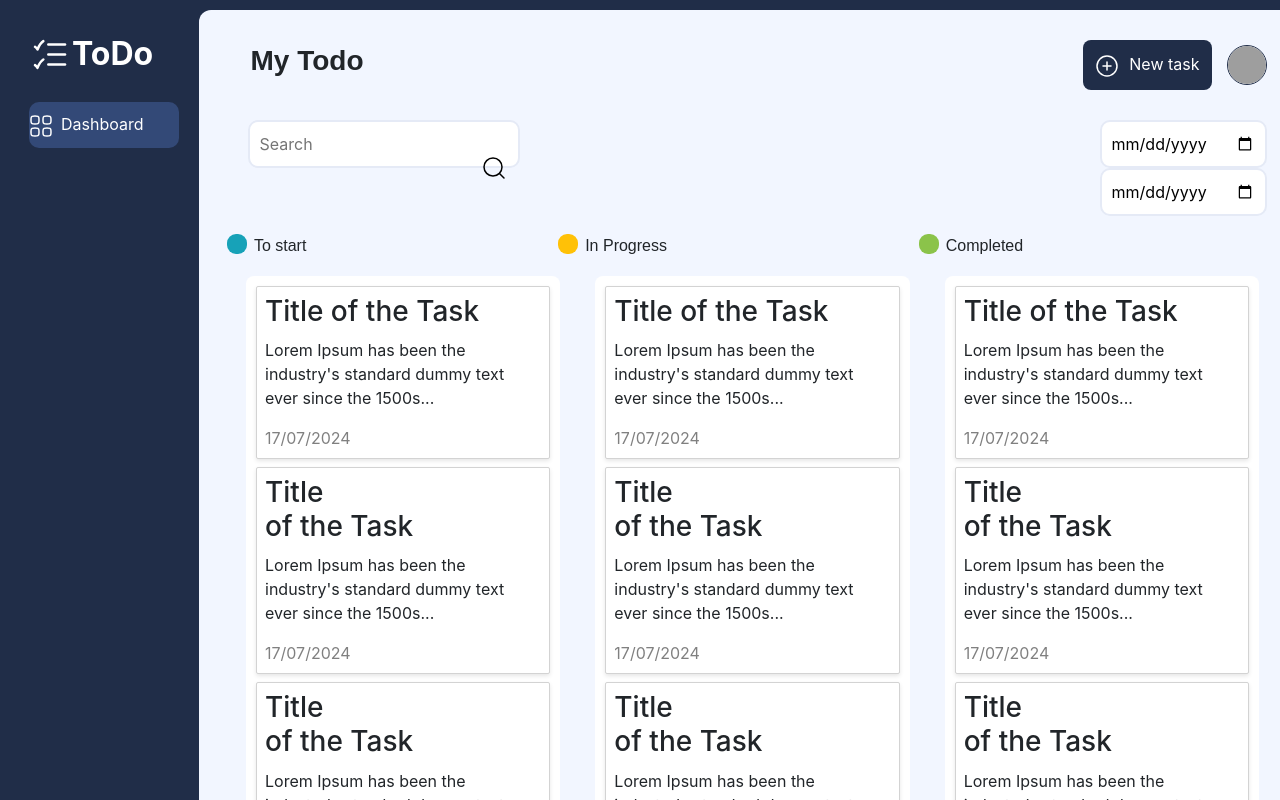
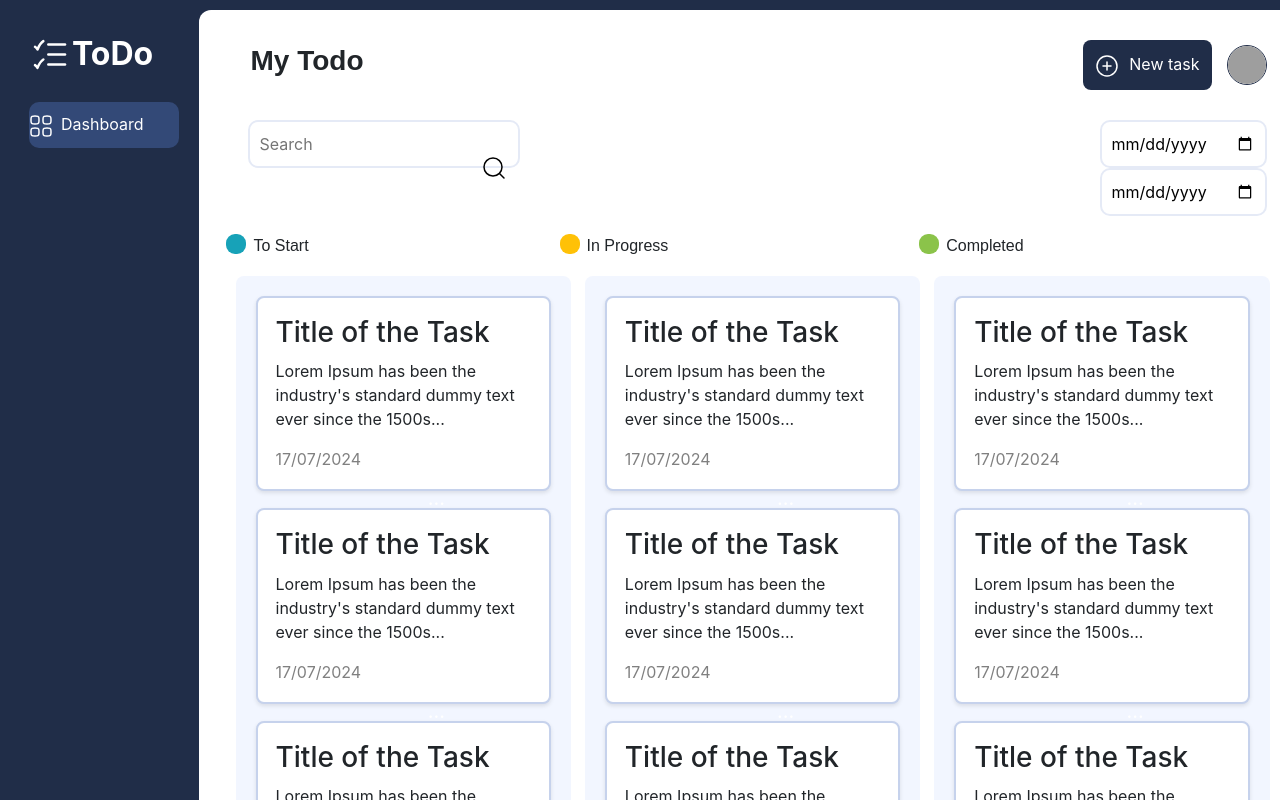
Before and after one commit to FSSA-Project/TIK-TIK-App, a React (Create React App) app: page /dashboard in a window 1280 px wide. Shown: the top 800 px of the page. Built offline with nearby package versions, Linux system fonts and the light colour scheme; grey boxes are pictures that could not be loaded.

Commit message:
fix: Quick fixes

```diff
--- a/src/components/Dashboard.jsx
+++ b/src/components/Dashboard.jsx
@@ -46,7 +46,7 @@ const Dashboard = () => {
       </div> */}
 
       <div className="task-columns">
-        <div className='to-start'><p className='to-start-color'></p>To start</div>
+        <div className='to-start'><p className='to-start-color'></p>To Start</div>
         <div className='in-progress'><p className='in-progress-color'></p>In Progress</div>
         <div className='completed'><p className='completed-color'></p>Completed</div>
       </div>
--- a/src/styles/Dashboard.css
+++ b/src/styles/Dashboard.css
@@ -9,7 +9,7 @@
   }
 
   .dashboard {
-    background: rgba(242, 246, 255, 1);
+    background-color: #ffffff;
     padding: 30px;
     border-radius: 12px;
   }
--- a/src/styles/Register.css
+++ b/src/styles/Register.css
@@ -18,7 +18,7 @@
   top: 0;
   left: 0;
   width: 100%;
-  /* height: 100%; */
+  height: 100%;
   background-image: url('../assets/img/image.png');
   background-size: cover;
   background-position: center;
--- a/src/styles/Taskcard.css
+++ b/src/styles/Taskcard.css
@@ -27,10 +27,10 @@
   /* animation */
   .task-card {
     background-color: white;
-    border: 1px solid lightgrey;
-    border-radius: 2px;
-    padding: 8px;
-    margin-bottom: 8px;
+    border: 2px solid #c6d2ec;
+    border-radius: 8px;
+    padding: 18px;
+    margin-bottom: 17px;
     transition: background-color 0.2s ease;
   }
 
--- a/src/styles/Taskcolumn.css
+++ b/src/styles/Taskcolumn.css
@@ -1,8 +1,12 @@
 .task-column {
-    background: rgba(255, 255, 255, 1);
-    padding: 10px;
+    background-color: #f2f6ff;
+    padding: 20px;
     border-radius: 8px;
-    width: 30%;
+    width: 32%;
+    /* If there is an overflow of content
+    overflow: hidden;
+    overflow-y: scroll;
+    max-height: 609px; */
   }
 
   .task-column h2 {
```
